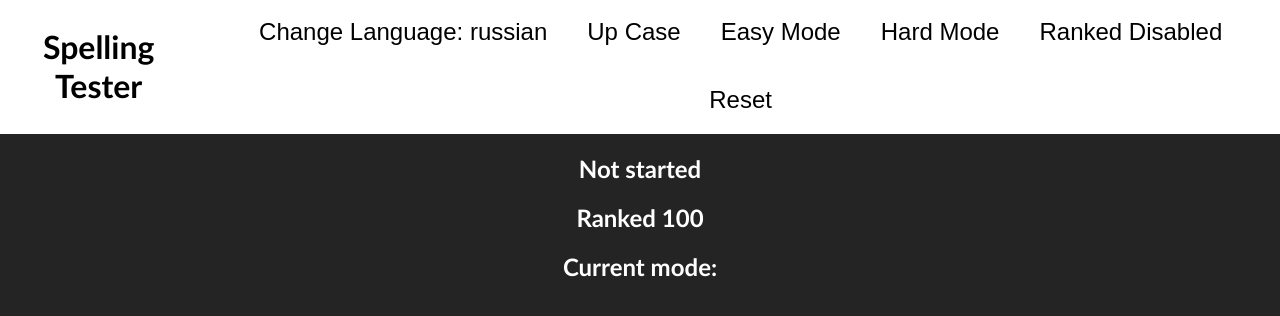
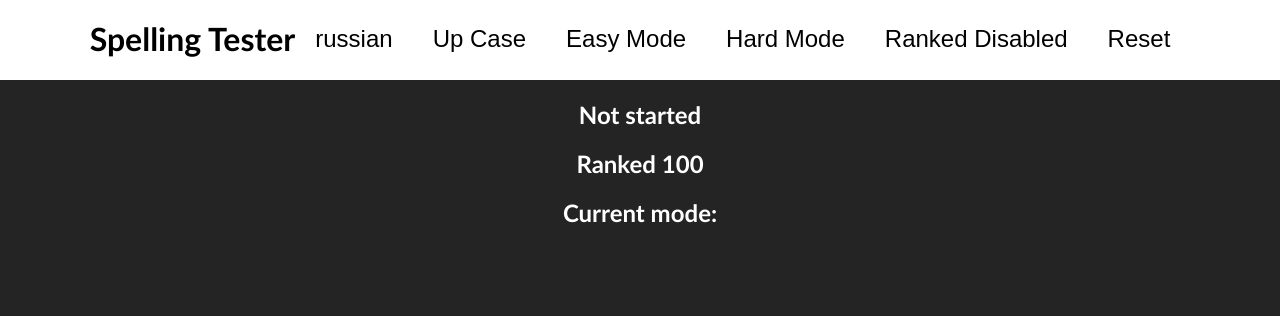
Before and after one commit to kybex11/TypingTester, a Vue app in the folder TypingTester/: page / in a window 1280 px wide. Shown: the top 316 px of the page. Built offline with nearby package versions, Linux system fonts and the light colour scheme.

Commit message:
added reset combination

```diff
--- a/TypingTester/src/App.vue
+++ b/TypingTester/src/App.vue
@@ -2,7 +2,7 @@
   <div class="nav">
     <h1>Spelling Tester</h1>
     <div class="mode-buttons">
-      <button @click="changeLang()">Change Language: {{ language }}</button>
+      <button @click="changeLang()">{{ language }}</button>
       <button @click="setLowerCase()">Up Case</button>
       <button @click="setMode('easy')">Easy Mode</button>
       <button @click="setMode('hard')" v-if="hard_mode_button_visiblity">Hard Mode</button>
@@ -101,6 +101,11 @@ export default {
       this.status = 'Not started'
     },
     keydownHandle(e) {
+      if (e.shiftKey && e.key === 'Enter') {
+        e.preventDefault();
+        this.resetText();
+        return;
+      }
       if (e.key === 'CapsLock') {
         e.preventDefault()
         return
```
